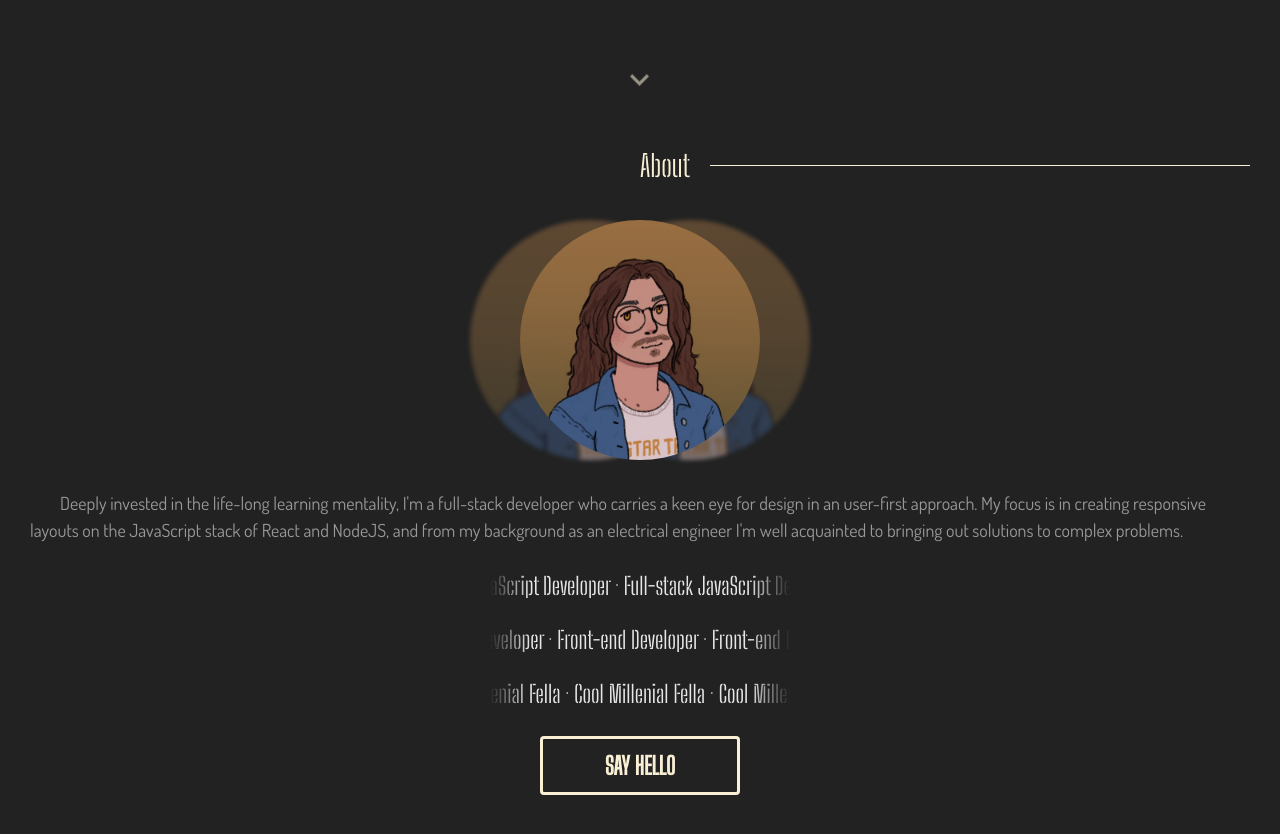
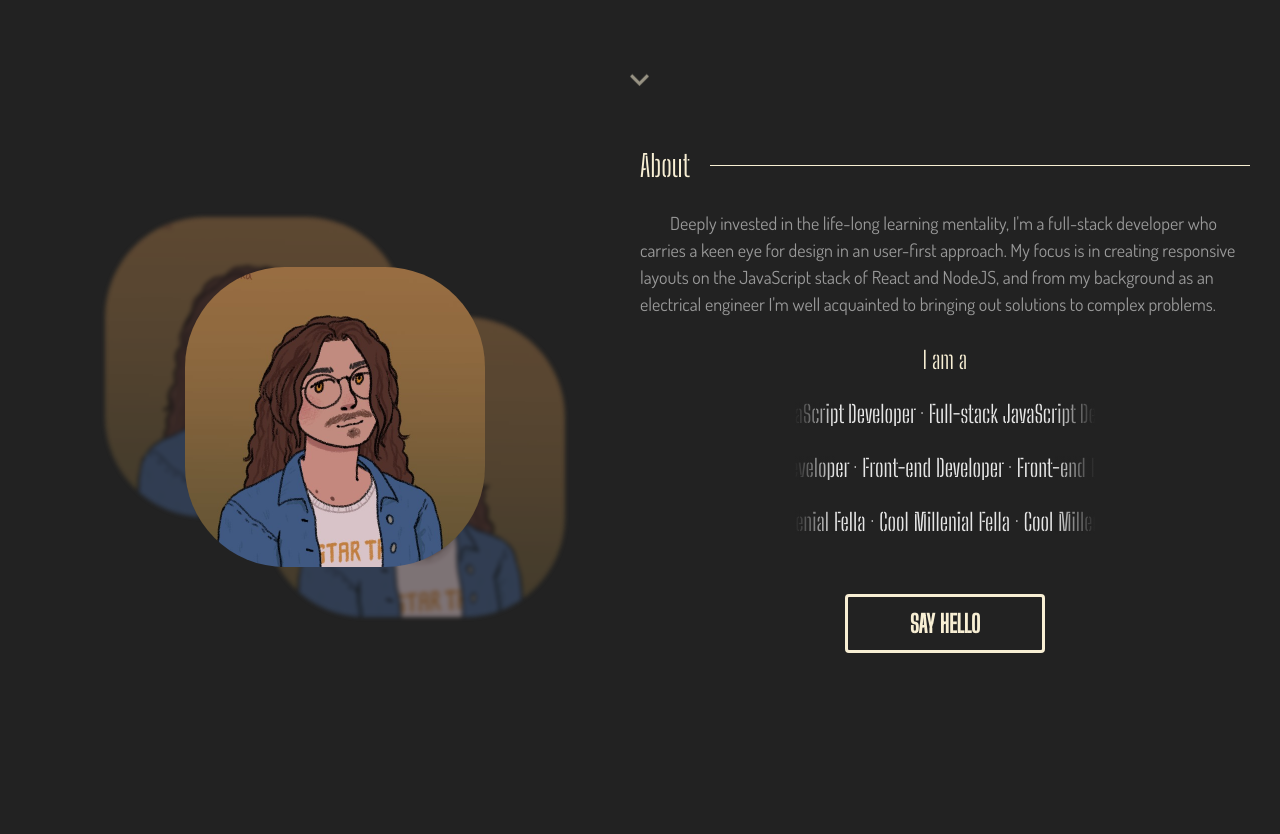
Before and after one commit to pklepa/portfolio, a Next.js app: page / in a window 1280 px wide. Shown: the part 680-1514 px from the top of the page. Built offline with nearby package versions, Linux system fonts and the light colour scheme.

Commit message:
Adapt ProfilePic to Desktop

```diff
--- a/src/components/AboutSection.tsx
+++ b/src/components/AboutSection.tsx
@@ -8,32 +8,45 @@ import ScrollingText from './ScrollingText';
 
 function AboutSection(): ReactElement {
   return (
-    <div className={styles.container}>
+    <section className={styles.container}>
       <SectionHeader title="About" alignRight />
 
+      <div className={styles.grid}>
+        <div className={styles.imageWrapper}>
           <ProfilePic />
+        </div>
 
         <div className={styles.aboutWrapper}>
           <p>
-          Deeply invested in the life-long learning mentality, I'm a full-stack
-          developer who carries a keen eye for design in an user-first approach.
-          My focus is in creating responsive layouts on the JavaScript stack of
-          React and NodeJS, and from my background as an electrical engineer I'm
-          well acquainted to bringing out solutions to complex problems.
+            Deeply invested in the life-long learning mentality, I'm a
+            full-stack developer who carries a keen eye for design in an
+            user-first approach. My focus is in creating responsive layouts on
+            the JavaScript stack of React and NodeJS, and from my background as
+            an electrical engineer I'm well acquainted to bringing out solutions
+            to complex problems.
           </p>
+
+          <div className={styles.scrollerContainer}>
+            <h1>I am a</h1>
 
             <ScrollingText
               text="Full-stack JavaScript Developer &middot; "
               direction="left"
             />
-
-        <ScrollingText text="Front-end Developer &middot; " direction="right" />
-
-        <ScrollingText text="Cool Millenial Fella &middot; " direction="left" />
+            <ScrollingText
+              text="Front-end Developer &middot; "
+              direction="right"
+            />
+            <ScrollingText
+              text="Cool Millenial Fella &middot; "
+              direction="left"
+            />
+          </div>
 
           <Button text="Say Hello" isPrimary />
         </div>
       </div>
+    </section>
   );
 }
 
--- a/src/styles/components/AboutSection.module.scss
+++ b/src/styles/components/AboutSection.module.scss
@@ -6,19 +6,23 @@
   padding: 30px 30px;
   width: 100%;
   min-height: 100vh;
+}
 
-  h1 {
-    color: var(--primary);
-    font-family: 'Big Shoulders Stencil Display', cursive;
-    font-size: 24px;
-    font-weight: 400;
-  }
+.grid {
+  display: flex;
+  flex-direction: column;
+  align-items: center;
 
-  .line {
-    flex: 1;
-    height: 2px;
-    margin-left: 20px;
-    background-color: var(--primary);
+  @media (min-width: 850px) {
+    display: grid;
+    grid-template-columns: 1fr 1fr;
+    align-items: center;
+
+    .imageWrapper {
+      display: flex;
+      align-items: center;
+      justify-content: center;
+    }
   }
 }
 
@@ -33,6 +37,18 @@
     text-indent: 30px;
   }
 
+  .scrollerContainer {
+    margin: 30px 0;
+
+    h1 {
+      color: var(--primary);
+      font-family: 'Big Shoulders Stencil Display', cursive;
+      font-size: 24px;
+      font-weight: 400;
+      text-align: center;
+    }
+  }
+
   button {
     margin-top: 30px;
     max-width: 200px;
--- a/src/styles/components/ProfilePic.module.scss
+++ b/src/styles/components/ProfilePic.module.scss
@@ -24,11 +24,28 @@
     }
 
     &.left {
-      left: -50px;
+      left: -80px;
     }
 
     &.right {
-      right: -50px;
+      right: -80px;
+    }
+  }
+
+  @media (min-width: 850px) {
+    img {
+      border-radius: 100px;
+      max-width: 300px;
+      max-height: 300px;
+      margin-top: 0;
+
+      &.left {
+        top: -50px;
+      }
+
+      &.right {
+        top: 50px;
+      }
     }
   }
 }
```
Lines whose indentation alone changed are shown as unchanged.
